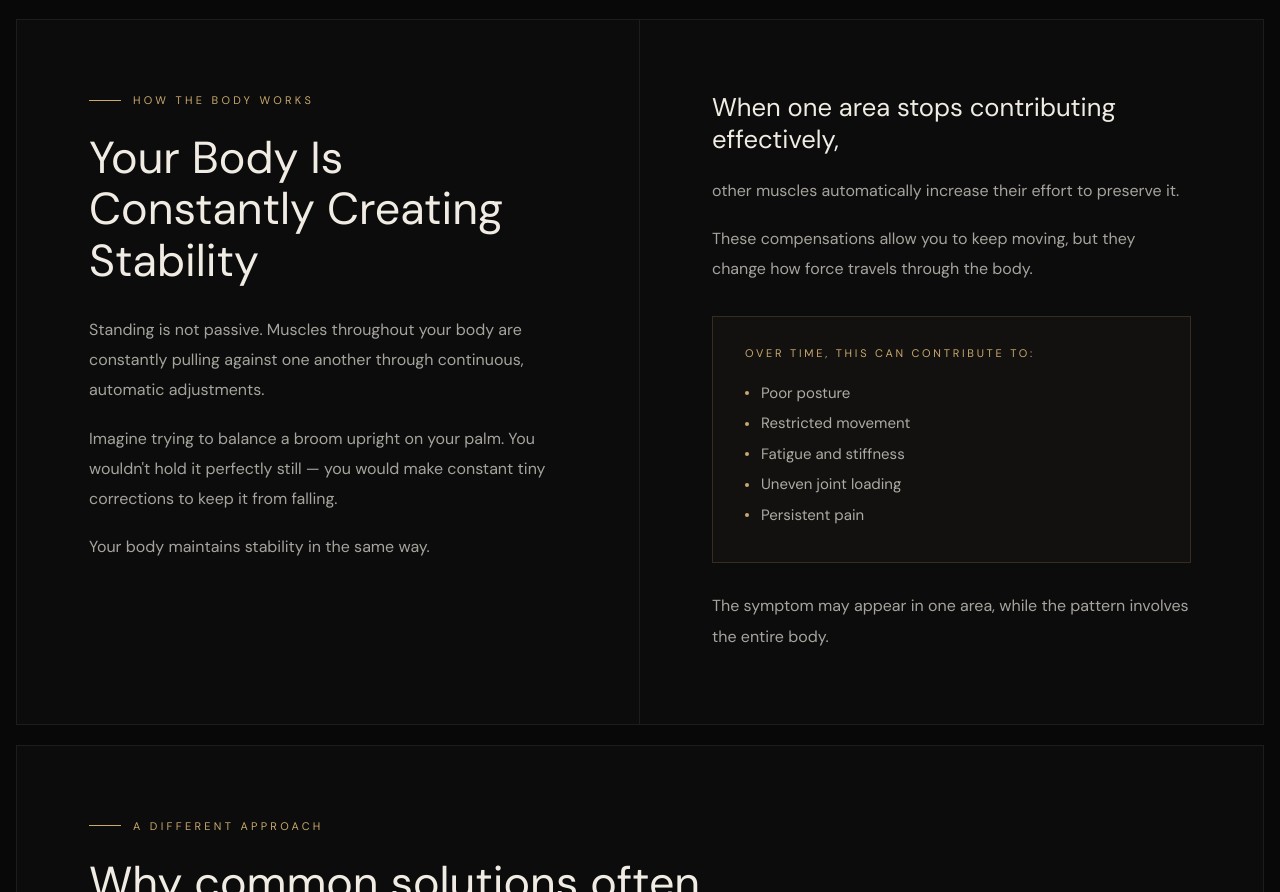
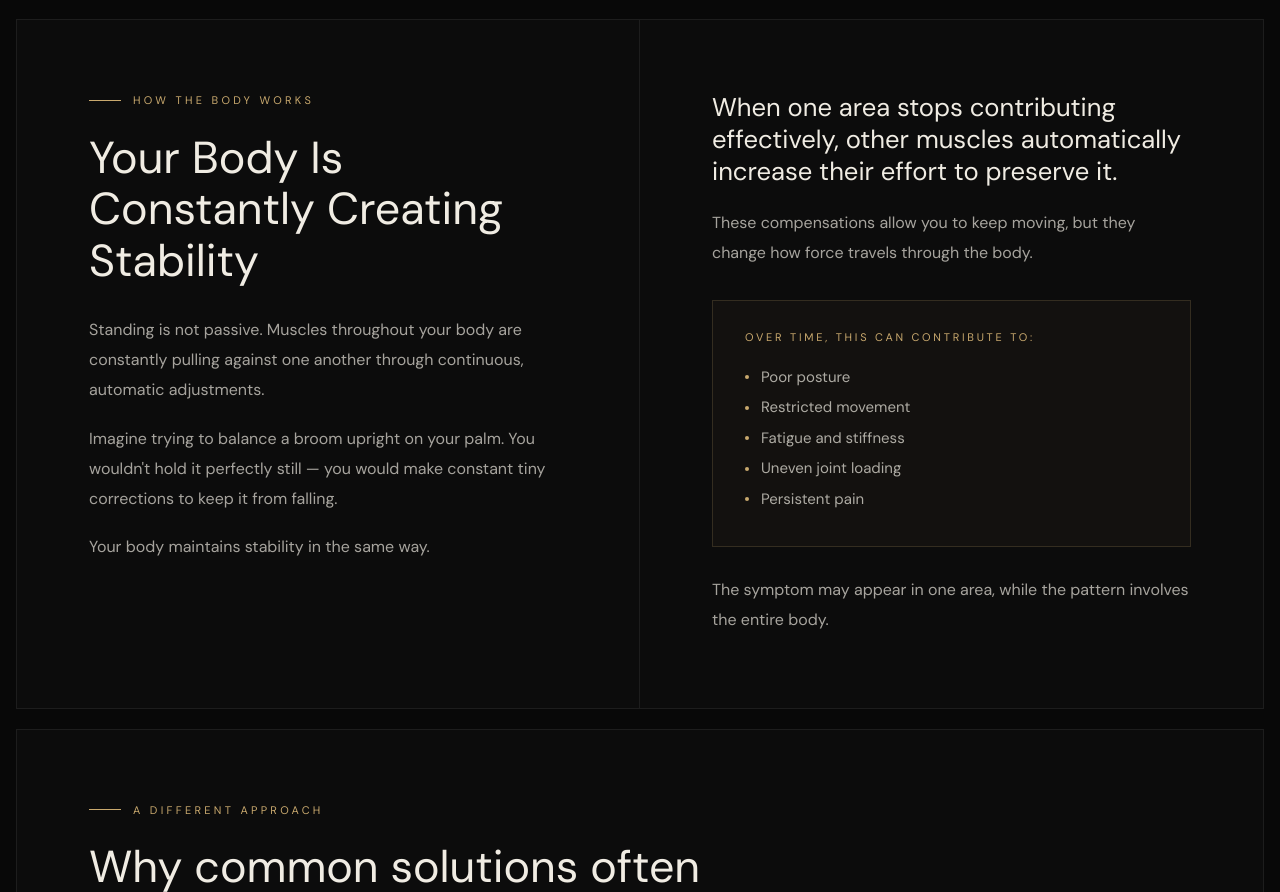
Before and after one commit to corrigarton/Landing-Page, a React (Vite) app: page / in a window 1280 px wide. Shown: the part 2152-3044 px from the top of the page. Built offline with nearby package versions, Linux system fonts and the light colour scheme; the HTML template or start-up script is replaced by a standard one; a web font is replaced by a local one.

Commit message:
Update text in App.tsx for clarity

```diff
--- a/src/App.tsx
+++ b/src/App.tsx
@@ -626,11 +626,11 @@ function StabilitySection() {
                   fontSize: 'clamp(1.2rem, 2.2vw, 1.6rem)',
                   fontWeight: 400, color: '#f0ece3', lineHeight: 1.25, marginBottom: '20px',
               }}>
-                When one area stops contributing effectively,
+                When one area stops contributing effectively, other muscles automatically increase their effort to preserve it.
               </h3>
-              <p style={{ color: 'rgba(240,236,227,0.68)', lineHeight: 1.88, marginBottom: '18px' }}>
+              {/* <p style={{ color: 'rgba(240,236,227,0.68)', lineHeight: 1.88, marginBottom: '18px' }}>
                 other muscles automatically increase their effort to preserve it.
-              </p>
+              </p> */}
               <p style={{ color: 'rgba(240,236,227,0.68)', lineHeight: 1.88, marginBottom: '32px' }}>
                 These compensations allow you to keep moving, but they change how force travels through the body.
               </p>
```
